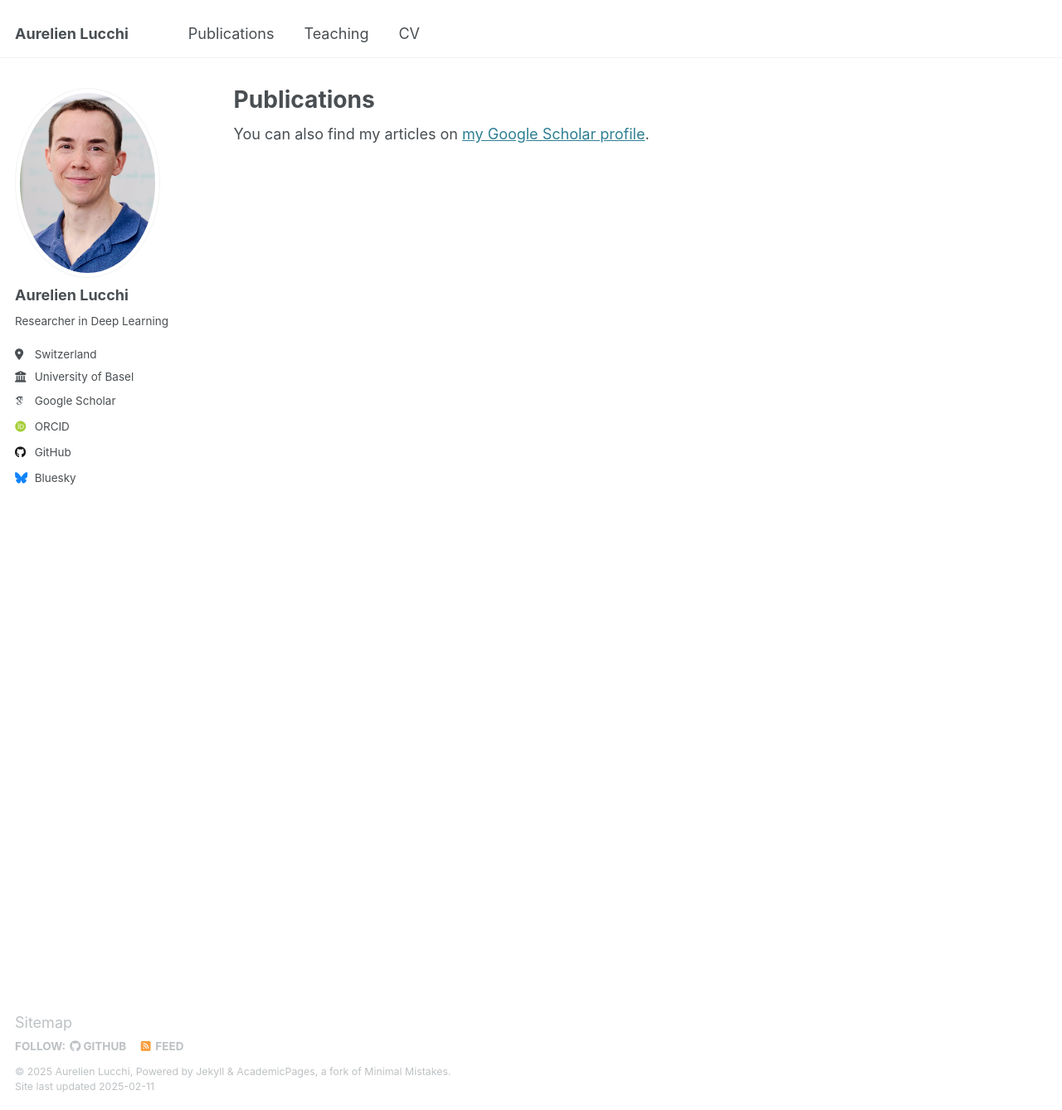
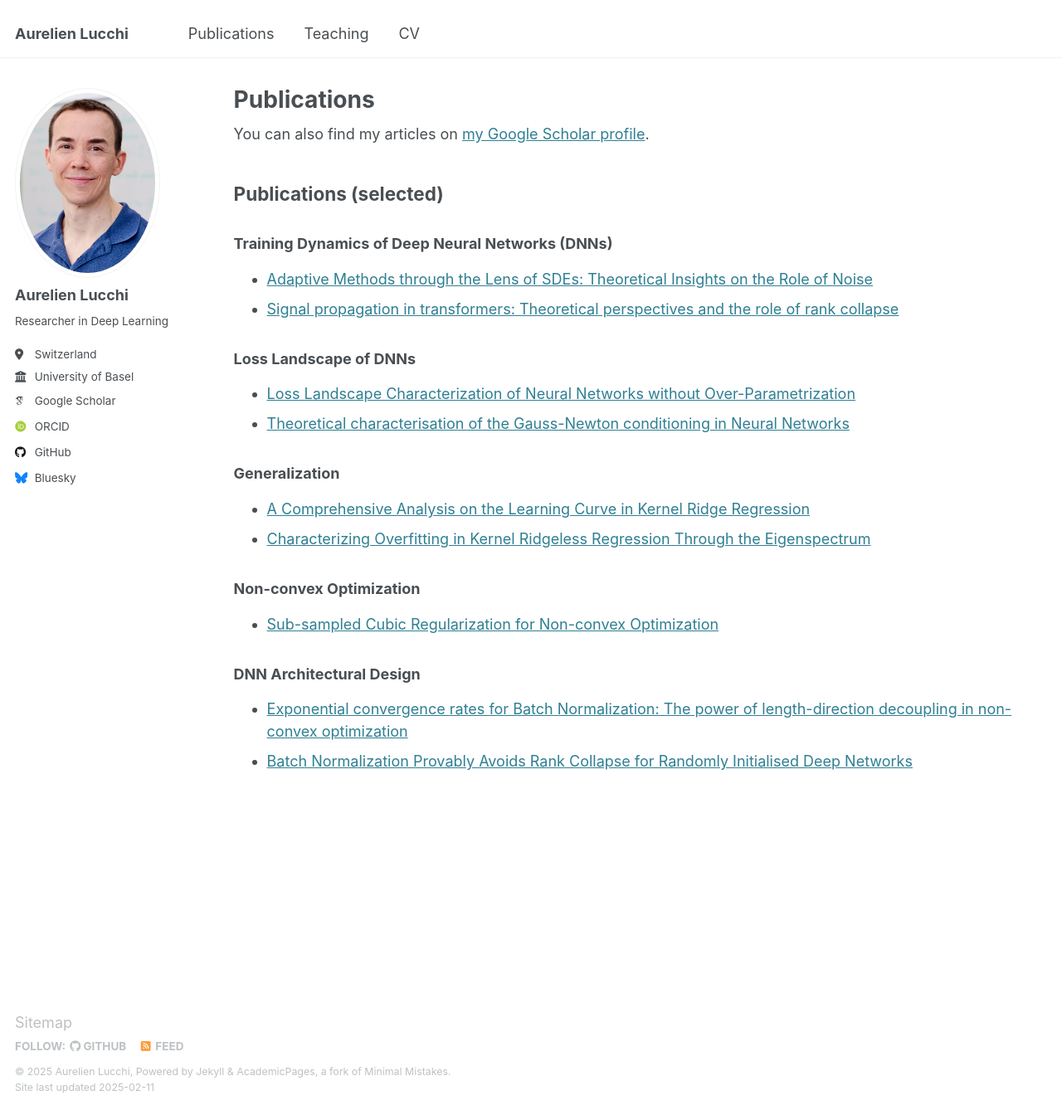
Before and after one commit to alucchi/alucchi.github.io, a Jekyll site: the page built from _pages/publications.html, in a window 1280 px wide and 1338 px high. Shown: the whole window at 83% size. Built offline with Jekyll 4.4.1, drawn with Linux system fonts in a browser that asks for light colours; some web fonts are replaced.

Commit message:
Update publications.html

```diff
--- a/_pages/publications.html
+++ b/_pages/publications.html
@@ -8,6 +8,73 @@ author_profile: true
 {% if site.author.googlescholar %}
   <div class="wordwrap">You can also find my articles on <a href="{{site.author.googlescholar}}">my Google Scholar profile</a>.</div>
 {% endif %}
+
+<h2>Publications (selected)</h2>
+
+  <h3>Training Dynamics of Deep Neural Networks (DNNs)</h3>
+  <ul>
+    <li>
+      <a href="https://arxiv.org/abs/2411.15958" target="_blank" rel="noopener">
+        Adaptive Methods through the Lens of SDEs: Theoretical Insights on the Role of Noise
+      </a>
+    </li>
+    <li>
+      <a href="https://arxiv.org/abs/2206.03126" target="_blank" rel="noopener">
+        Signal propagation in transformers: Theoretical perspectives and the role of rank collapse
+      </a>
+    </li>
+  </ul>
+
+  <h3>Loss Landscape of DNNs</h3>
+  <ul>
+    <li>
+      <a href="https://arxiv.org/abs/2410.12455" target="_blank" rel="noopener">
+        Loss Landscape Characterization of Neural Networks without Over-Parametrization
+      </a>
+    </li>
+    <li>
+      <a href="https://arxiv.org/abs/2411.02139" target="_blank" rel="noopener">
+        Theoretical characterisation of the Gauss-Newton conditioning in Neural Networks
+      </a>
+    </li>
+  </ul>
+
+  <h3>Generalization</h3>
+  <ul>
+    <li>
+      <a href="https://arxiv.org/abs/2410.17796" target="_blank" rel="noopener">
+        A Comprehensive Analysis on the Learning Curve in Kernel Ridge Regression
+      </a>
+    </li>
+    <li>
+      <a href="https://arxiv.org/abs/2402.01297" target="_blank" rel="noopener">
+        Characterizing Overfitting in Kernel Ridgeless Regression Through the Eigenspectrum
+      </a>
+    </li>
+  </ul>
+
+  <h3>Non-convex Optimization</h3>
+  <ul>
+    <li>
+      <a href="https://arxiv.org/abs/1705.05933" target="_blank" rel="noopener">
+        Sub-sampled Cubic Regularization for Non-convex Optimization
+      </a>
+    </li>
+  </ul>
+
+  <h3>DNN Architectural Design</h3>
+  <ul>
+    <li>
+      <a href="https://arxiv.org/abs/1805.10694" target="_blank" rel="noopener">
+        Exponential convergence rates for Batch Normalization: The power of length-direction decoupling in non-convex optimization
+      </a>
+    </li>
+    <li>
+      <a href="https://arxiv.org/abs/2003.01652" target="_blank" rel="noopener">
+        Batch Normalization Provably Avoids Rank Collapse for Randomly Initialised Deep Networks
+      </a>
+    </li>
+  </ul>
 
 {% include base_path %}
 
```
